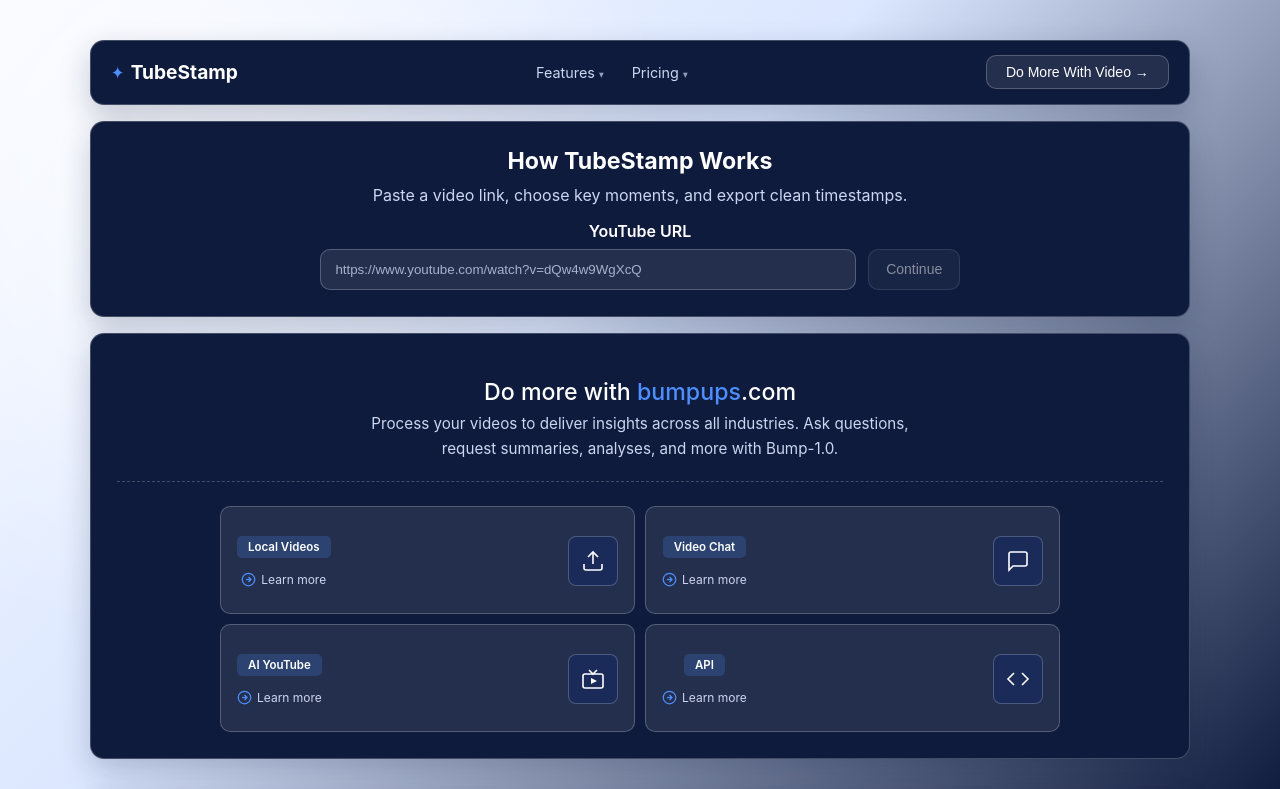
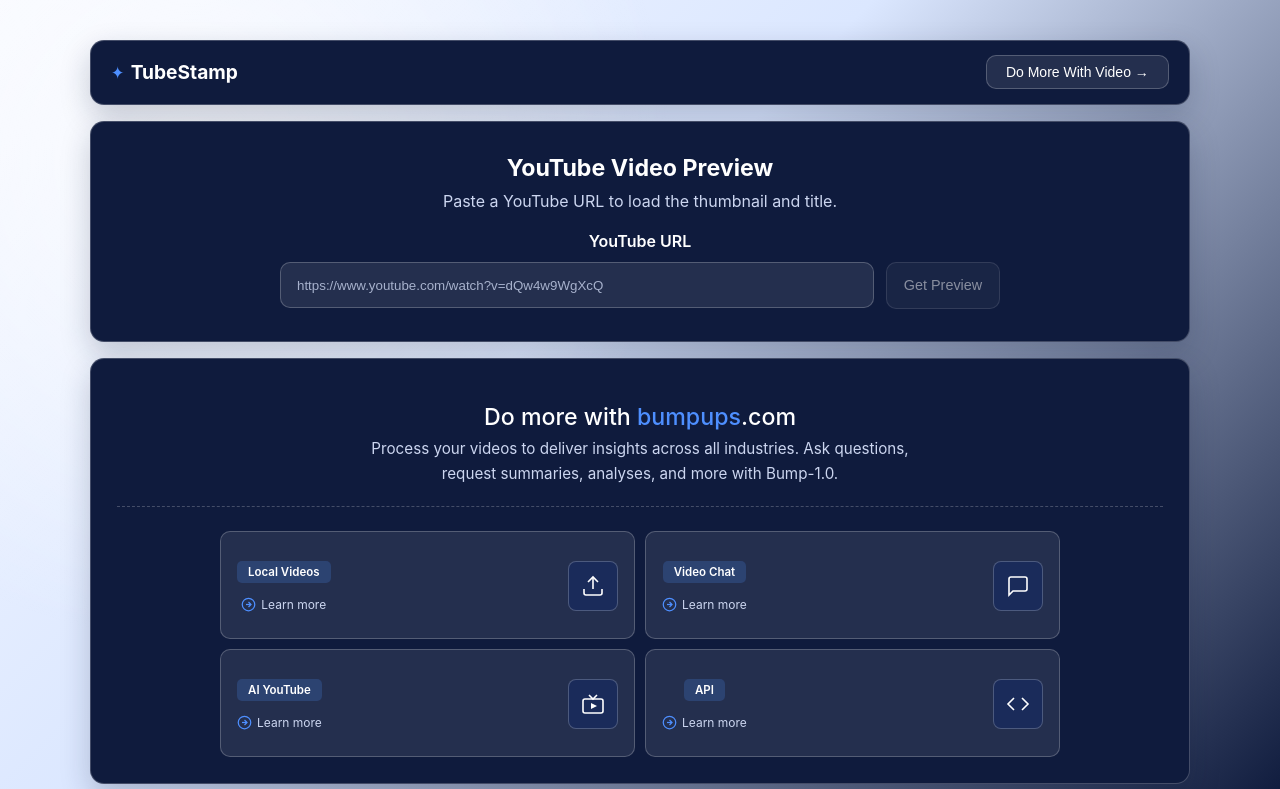
Before and after one commit to KwandileMgenge/tubestampprod, a React (Vite) app: page / in a window 1280 px wide. Shown: the top 789 px of the page. Built offline with nearby package versions, Linux system fonts and the light colour scheme.

Commit message:
YouTube API connected and renders

```diff
--- a/src/unAuth/components/NavBar.jsx
+++ b/src/unAuth/components/NavBar.jsx
@@ -7,10 +7,6 @@
         <span className="nav-logo-icon">✦</span>
         TubeStamp
       </div>
-      <nav className="nav-links">
-        <a href="#features">Features <span className="nav-chevron">▾</span></a>
-        <a href="#pricing">Pricing <span className="nav-chevron">▾</span></a>
-      </nav>
       <div className="nav-actions">
         <button className="nav-btn-cta" type="button">Do More With Video →</button>
       </div>
--- a/src/unAuth/components/Timestamp.css
+++ b/src/unAuth/components/Timestamp.css
@@ -2,7 +2,7 @@
   background-color: var(--panel);
   border-radius: var(--radius-lg);
   border: 1px solid var(--surface-border);
-  padding: 1.6rem;
+  padding: 2rem 1.25rem;
   box-shadow: var(--shadow-lg);
   text-align: center;
 }
@@ -19,11 +19,11 @@
 }
 
 .timestamp__form {
-  margin-top: 1rem;
+  margin-top: 1.25rem;
   display: flex;
   flex-direction: column;
   align-items: center;
-  gap: 0.5rem;
+  gap: 0.65rem;
   max-width: 760px;
   margin-inline: auto;
 }
@@ -36,7 +36,7 @@
 
 .timestamp__input-row {
   width: 100%;
-  max-width: 640px;
+  max-width: 720px;
   display: flex;
   align-items: center;
   justify-content: center;
@@ -46,8 +46,8 @@
 .timestamp__input {
   width: 100%;
   flex: 1;
-  min-width: 280px;
-  padding: 0.75rem 0.9rem;
+  min-width: 300px;
+  padding: 0.9rem 1rem;
   border-radius: 10px;
   border: 1px solid var(--surface-border);
   background-color: var(--surface);
@@ -84,10 +84,10 @@
 .timestamp__button {
   border: 1px solid var(--surface-border);
   border-radius: var(--radius-md);
-  padding: 0.72rem 1.05rem;
+  padding: 0.9rem 1.05rem;
   background: var(--surface);
   color: var(--text-main);
-  font-size: 0.875rem;
+  font-size: 0.9rem;
   font-weight: 500;
   white-space: nowrap;
   cursor: pointer;
@@ -109,6 +109,31 @@
   transform: translateY(1px);
 }
 
+.timestamp__preview {
+  margin-top: 1.4rem;
+  width: min(100%, 760px);
+  margin-inline: auto;
+  border: 1px solid var(--surface-border);
+  border-radius: 14px;
+  padding: 0.8rem;
+  background: rgba(255, 255, 255, 0.02);
+}
+
+.timestamp__thumbnail {
+  display: block;
+  width: 100%;
+  border-radius: 10px;
+  object-fit: cover;
+  box-shadow: 0 10px 24px rgba(0, 0, 0, 0.24);
+}
+
+.timestamp__video-title {
+  margin: 0.85rem 0 0.3rem;
+  font-size: 1rem;
+  font-weight: 600;
+  color: var(--text-main);
+}
+
 @media (max-width: 640px) {
   .timestamp__input-row {
     flex-direction: column;
@@ -118,4 +143,8 @@
   .timestamp__button {
     width: 100%;
   }
+
+  .timestamp {
+    padding: 1.35rem 0.9rem;
+  }
 }
--- a/src/unAuth/components/Timestamp.jsx
+++ b/src/unAuth/components/Timestamp.jsx
@@ -4,6 +4,9 @@
 const Timestamp = () => {
   const [url, setUrl] = useState("");
   const [touched, setTouched] = useState(false);
+  const [loading, setLoading] = useState(false);
+  const [apiError, setApiError] = useState("");
+  const [videoData, setVideoData] = useState(null);
 
   const youtubeUrlRegex = useMemo(
     () =>
@@ -14,13 +17,73 @@
   const isEmpty = url.trim().length === 0;
   const isValid = youtubeUrlRegex.test(url.trim());
   const showError = touched && !isEmpty && !isValid;
+  const youtubeApiKey = import.meta.env.VITE_YOUTUBE_API_KEY || "";
+
+  const extractVideoId = (inputUrl) => {
+    const match = inputUrl.trim().match(youtubeUrlRegex);
+    return match ? match[1] : null;
+  };
+
+  const getBestThumbnail = (thumbnails) =>
+    thumbnails?.maxres?.url ||
+    thumbnails?.standard?.url ||
+    thumbnails?.high?.url ||
+    thumbnails?.medium?.url ||
+    thumbnails?.default?.url ||
+    "";
+
+  const handleFetchVideo = async (e) => {
+    e.preventDefault();
+    setTouched(true);
+    setApiError("");
+
+    const videoId = extractVideoId(url);
+    if (!videoId) {
+      setVideoData(null);
+      return;
+    }
+
+    if (!youtubeApiKey) {
+      setVideoData(null);
+      setApiError("Missing YouTube API key in .env.");
+      return;
+    }
+
+    try {
+      setLoading(true);
+      const endpoint = `https://www.googleapis.com/youtube/v3/videos?part=snippet&id=${videoId}&key=${youtubeApiKey}`;
+      const response = await fetch(endpoint);
+      const data = await response.json();
+
+      if (!response.ok) {
+        throw new Error(data?.error?.message || "Failed to fetch video details.");
+      }
+
+      const snippet = data?.items?.[0]?.snippet;
+      if (!snippet) {
+        setVideoData(null);
+        setApiError("No video found for this URL.");
+        return;
+      }
+
+      setVideoData({
+        title: snippet.title,
+        thumbnail: getBestThumbnail(snippet.thumbnails),
+      });
+    } catch (error) {
+      setVideoData(null);
+      setApiError(error.message || "Could not load video details.");
+    } finally {
+      setLoading(false);
+    }
+  };
 
   return (
     <section className="timestamp" id="how-it-works">
-      <h2>How TubeStamp Works</h2>
-      <p>Paste a video link, choose key moments, and export clean timestamps.</p>
+      <h2>YouTube Video Preview</h2>
+      <p>Paste a YouTube URL to load the thumbnail and title.</p>
 
-      <form className="timestamp__form" onSubmit={(e) => e.preventDefault()}>
+      <form className="timestamp__form" onSubmit={handleFetchVideo}>
         <label className="timestamp__label" htmlFor="youtube-url">
           YouTube URL
         </label>
@@ -40,19 +103,35 @@
             onBlur={() => setTouched(true)}
             pattern="^(https?:\/\/)?(www\.)?(youtube\.com\/(watch\?v=|shorts\/|embed\/)|youtu\.be\/)[A-Za-z0-9_-]{11}([?&/#].*)?$"
             aria-invalid={showError ? "true" : "false"}
-            aria-describedby={showError ? "youtube-url-error" : undefined}
+            aria-describedby={
+              showError || apiError ? "youtube-url-feedback" : undefined
+            }
             required
           />
-          <button className="timestamp__button" type="submit" disabled={!isValid}>
-            Continue
+          <button className="timestamp__button" type="submit" disabled={!isValid || loading}>
+            {loading ? "Loading..." : "Get Preview"}
           </button>
         </div>
-        {showError ? (
-          <div className="timestamp__error" id="youtube-url-error" role="alert">
-            Please enter a valid YouTube URL.
+        {(showError || apiError) && (
+          <div className="timestamp__error" id="youtube-url-feedback" role="alert">
+            {showError ? "Please enter a valid YouTube URL." : apiError}
           </div>
-        ) : null}
+        )}
       </form>
+
+      {videoData && (
+        <article className="timestamp__preview" aria-live="polite">
+          {videoData.thumbnail ? (
+            <img
+              className="timestamp__thumbnail"
+              src={videoData.thumbnail}
+              alt={videoData.title}
+              loading="lazy"
+            />
+          ) : null}
+          <h3 className="timestamp__video-title">{videoData.title}</h3>
+        </article>
+      )}
     </section>
   );
 };
```
Also changed, not shown: src/firebase.js (+7 -7 lines), 1 other file (tests, documents, lock files or other folders).
